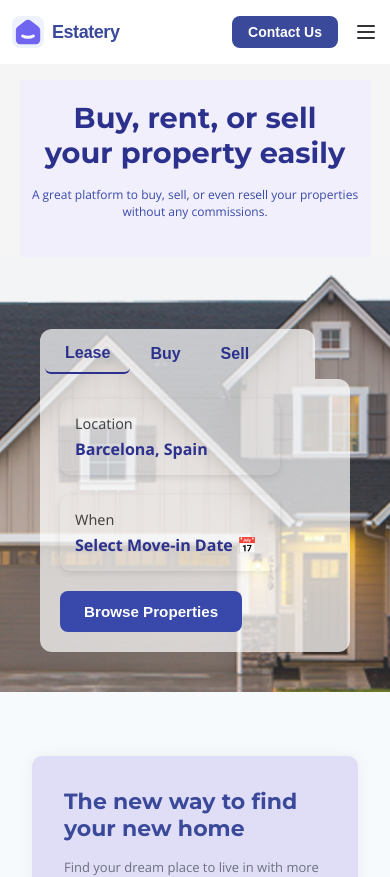
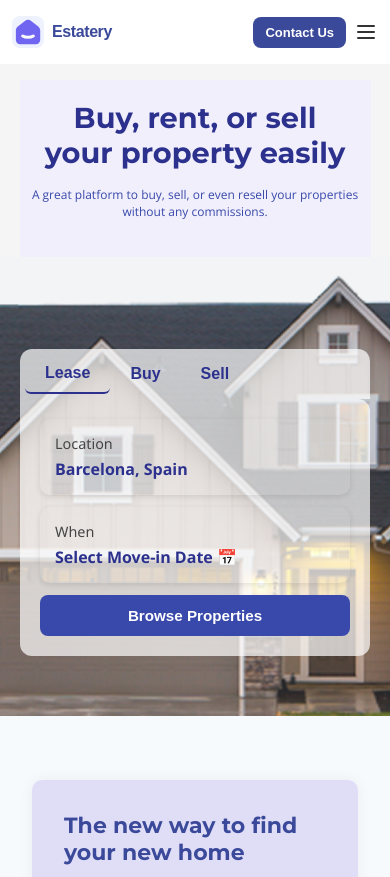
Before and after one commit to SLEM-Technologies/SLEM.Propereti.FE, a React (Vite) app: page /home in a window 390 px wide. Shown: the top 877 px of the page. Built offline with nearby package versions, Linux system fonts and the light colour scheme; the HTML template or start-up script is replaced by a standard one.

Commit message:
Optimize mobile responsiveness for hero, header, and signup sections
Co-authored-by: slemfowel <slemfowel@gmail.com>

```diff
--- a/src/Styles/Home.module.css
+++ b/src/Styles/Home.module.css
@@ -515,6 +515,28 @@
   .rightFeatures {
     grid-template-columns: 1fr;
   }
+  .hero{
+    height: auto;
+    padding: 40px 0;
+  }
+  .overlay{
+    padding: 20px;
+  }
+  .span{
+    max-width: 100%;
+  }
+  .inputs{
+    flex-direction: column;
+    align-items: stretch;
+    gap: 12px;
+  }
+  .inputGroup{
+    min-width: auto;
+    width: 100%;
+  }
+  .button{
+    width: 100%;
+  }
   .mapImage {
     width: 60%;
     margin: auto;
--- a/src/Styles/Horheader.module.css
+++ b/src/Styles/Horheader.module.css
@@ -203,9 +203,11 @@
   }
 
   .contactButton {
-    padding: 8px 16px;
-    font-size: 14px;
+    padding: 8px 12px;
+    font-size: 13px;
   }
+  .logoText{ font-size:16px; }
+  .rightSection{ gap:8px; }
 }
 
 .showNav {
--- a/src/Styles/signup.module.css
+++ b/src/Styles/signup.module.css
@@ -762,6 +762,13 @@ select option {
   .progressBar {
     display: none;
   }
+  .formSubtitle_X{
+    width: auto;
+    padding: 0 16px;
+  }
+  .btnproceed{ width: 100%; height: 56px; }
+  .dashboardBtn{ width: 100%; height: 56px; }
+  .buttonGroup{ gap: 12px; }
 }
 @media (max-width: 500px) {
   .reed {
```
